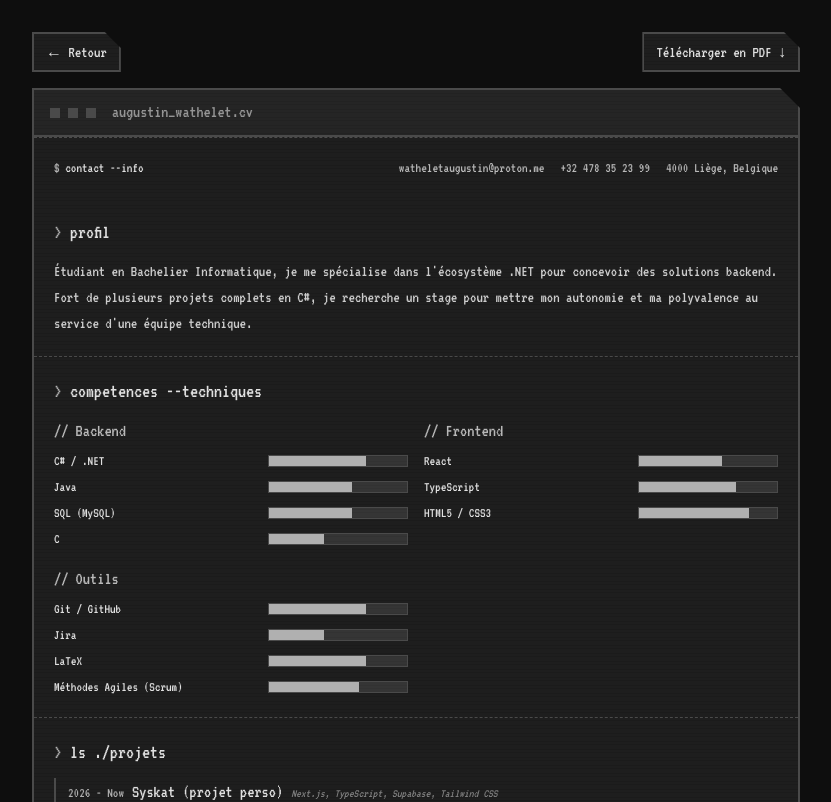
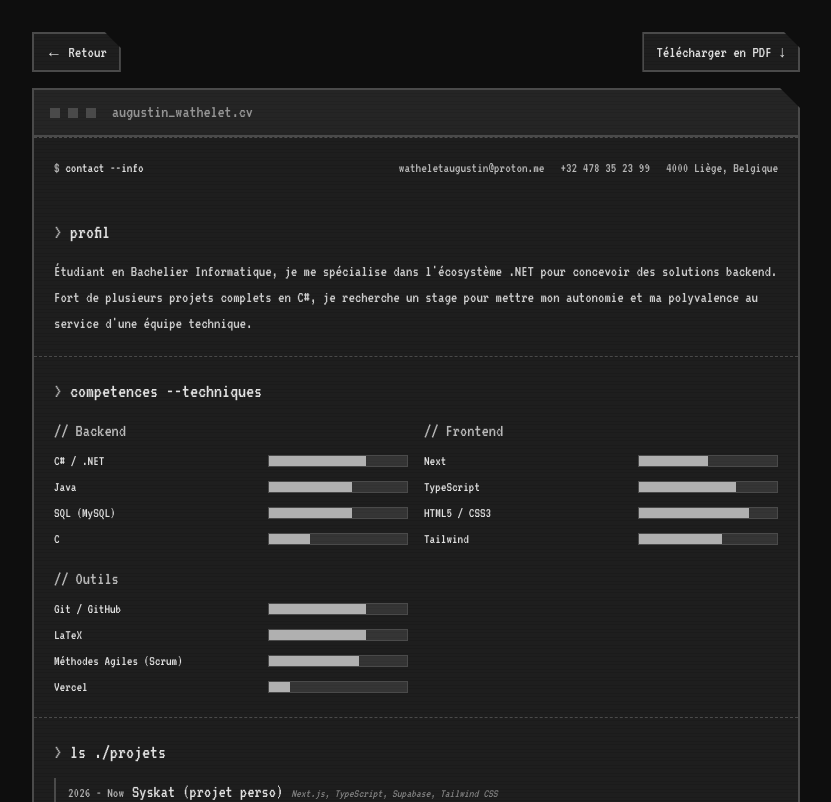
Before and after one commit to pil0u0/portfolio-site, a Next.js app: page /cv in a window 1280 px wide. Shown: the top 802 px of the page, without its empty margins (224-1055 px from the left). Built offline with nearby package versions, Linux system fonts and the light colour scheme.

Commit message:
add the cv

```diff
--- a/src/app/cv/page.tsx
+++ b/src/app/cv/page.tsx
@@ -30,7 +30,7 @@ export default function CvPage() {
         </Link>
 
 
-        <a href="/cv-augustin-wathelet.pdf"
+        <a href="/cv.pdf"
           download
           className="folder-tile scanline-overlay px-3 py-1.5 text-base hover:border-accent transition-colors inline-block"
         >
--- a/src/data/cv.ts
+++ b/src/data/cv.ts
@@ -10,24 +10,25 @@ export const skills: SkillCategory[] = [
       { name: "C# / .NET", level: 70 },
       { name: "Java", level: 60 },
       { name: "SQL (MySQL)", level: 60 },
-      { name: "C", level: 40 },
+      { name: "C", level: 30 },
     ],
   },
   {
     category: "Frontend",
     items: [
-      { name: "React", level: 60 },
+      { name: "Next", level: 50 },
       { name: "TypeScript", level: 70 },
       { name: "HTML5 / CSS3", level: 80 },
+      { name: "Tailwind", level: 60 },
     ],
   },
   {
     category: "Outils",
     items: [
       { name: "Git / GitHub", level: 70 },
-      { name: "Jira", level: 40 },
       { name: "LaTeX", level: 70 },
       { name: "Méthodes Agiles (Scrum)", level: 65 },
+      { name: "Vercel", level: 15 },
     ],
   },
 ];
```
Also changed, not shown: 1 other file (tests, documents, lock files or other folders).
